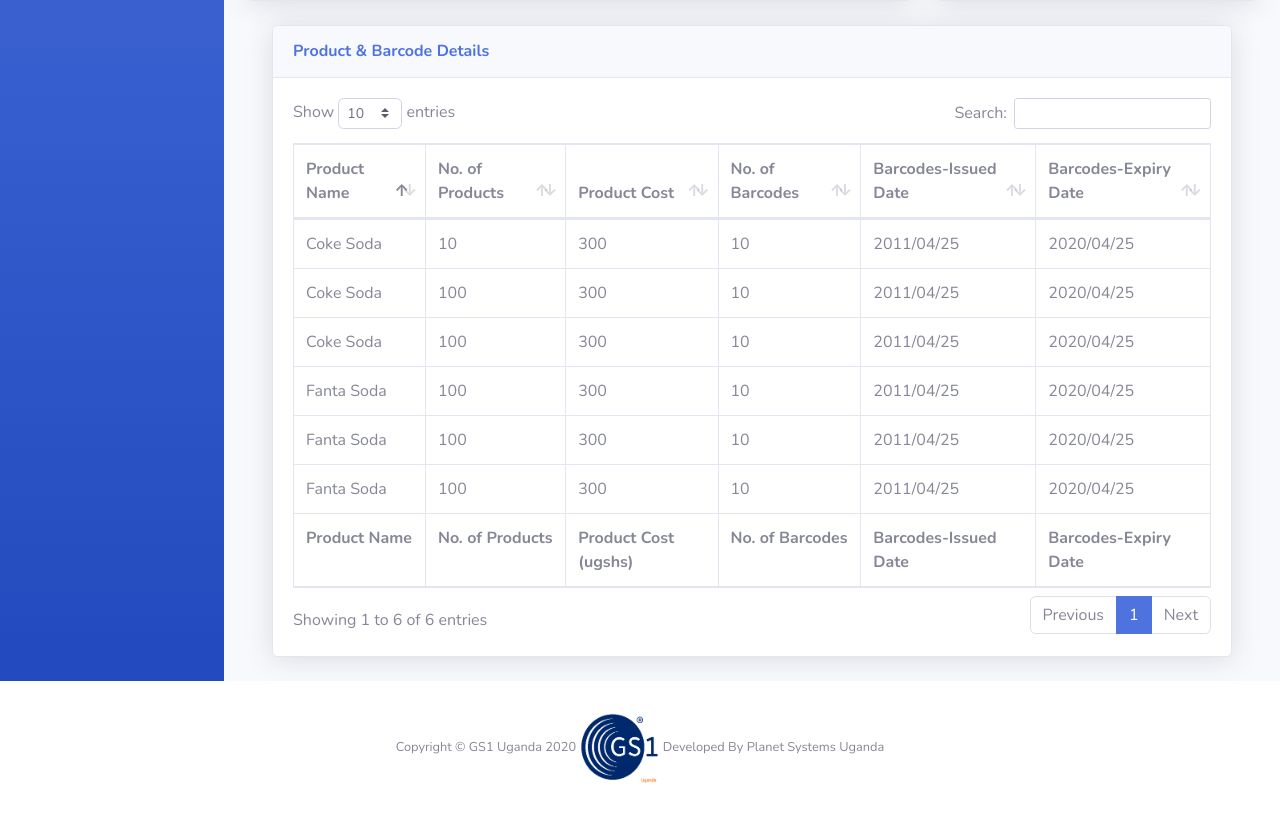
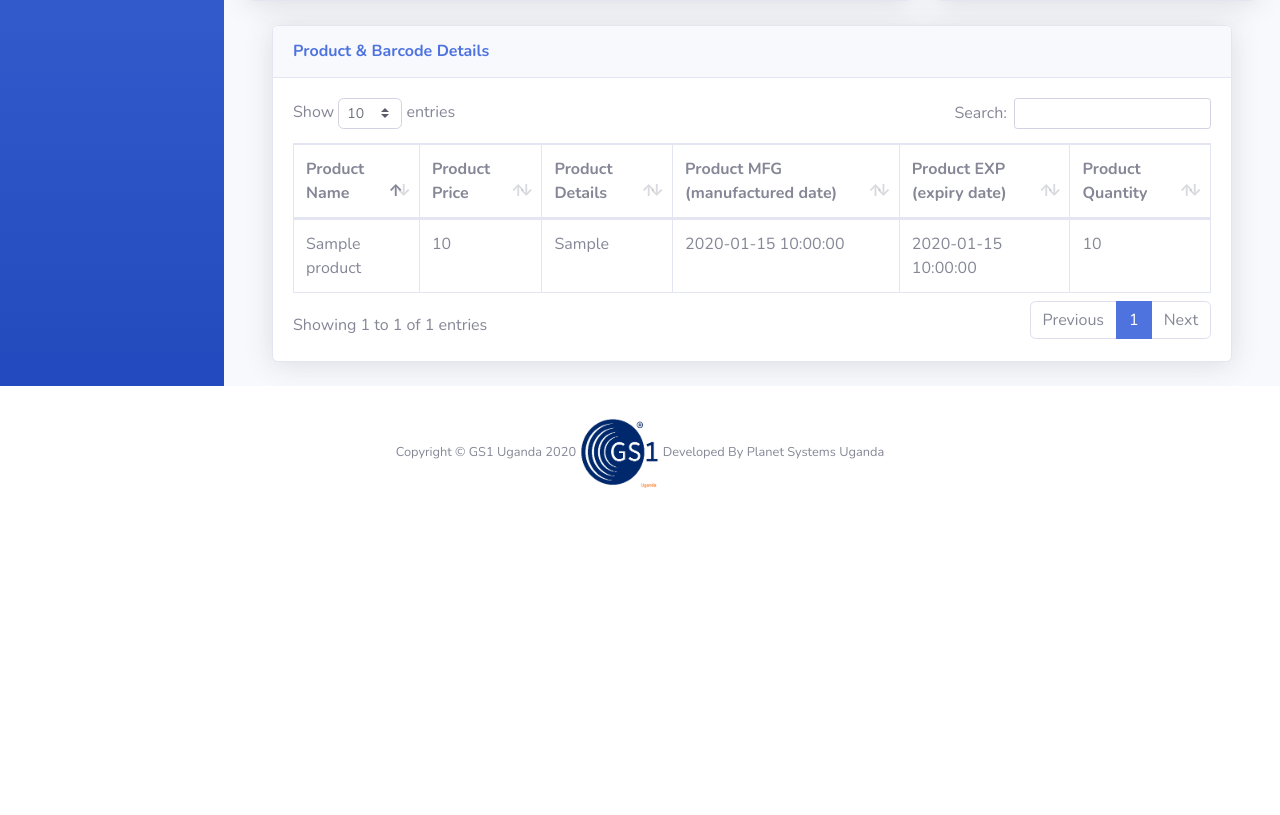
Before and after one commit to zydplatform/GS1, a PHP site: page /views/dashboard/dashboard.php in a window 1280 px wide. Shown: the part 692-1507 px from the top of the page. After the commit the page ends 1180 px from the top, so only its background shows below. Run offline with PHP 8.4, Linux system fonts and the light colour scheme; the visitor is signed in with stand-in values (Sample User, id 1); tables that the repository leaves empty or names only in its code hold one stand-in row (values such as "Sample post"); some libraries are stand-ins or nearby versions.

Commit message:
update dashboard

```diff
--- a/views/dashboard/dashboard.php
+++ b/views/dashboard/dashboard.php
@@ -13,6 +13,9 @@ session_start();
     header("location: ../login.php");
   }
   include 'products.php';
+
+  $sqltable = "SELECT * FROM products";
+  $resulttable =mysqli_query($connect_database, $sqltable);
 ?>
 
 <!DOCTYPE html>
@@ -382,80 +385,49 @@ session_start();
 
               <div class="table-responsive">
                 <!-- <button class="btn btn-info">Add Product</button><br><br> -->
+                <?php if(mysqli_num_rows($resulttable)>0){ ?>
                 <table class="table table-bordered" id="dataTable" width="100%" cellspacing="0">
                   <thead>
                     <tr>
                       <th>Product Name</th>
-                      <th>No. of Products</th>
-                      <th>Product Cost</th>
-                      <th>No. of Barcodes</th>
-                      <th>Barcodes-Issued Date</th>
-                      <th>Barcodes-Expiry Date</th>
+                      <th>Product Price</th>
+                      <th>Product Details</th>
+                      <th>Product MFG (manufactured date)</th>
+                      <th>Product EXP (expiry date)</th>
+                      <th>Product Quantity</th>
                     </tr>
                   </thead>
 
                   <tbody>
-  <tr>
-                      <td>Coke Soda</td>
-                      <td>10</td>
-                      <td>300</td>
-                      <td>10</td>
-                      <td>2011/04/25</td>
-                      <td>2020/04/25</td>
+
+                    <?php
+                      $i=0;
+                      while($row= mysqli_fetch_array($resulttable)){
+
+
+                     ?>
+                    <tr>
+                      <td><?php echo $row['productname']; ?></td>
+                      <td><?php echo $row['productprice']; ?></td>
+                      <td><?php echo $row['productspecification']; ?></td>
+                      <td><?php echo $row['mfgdate']; ?></td>
+                      <td><?php echo $row['expdate']; ?></td>
+                      <td><?php echo $row['productqty']; ?></td>
                     </tr>
-                    <tr>
-                      <td>Coke Soda</td>
-                      <td>100</td>
-                      <td>300</td>
-                      <td>10</td>
-                      <td>2011/04/25</td>
-                      <td>2020/04/25</td>
-                    </tr>
-                    <tr>
-                      <td>Fanta Soda</td>
-                      <td>100</td>
-                      <td>300</td>
-                      <td>10</td>
-                      <td>2011/04/25</td>
-                      <td>2020/04/25</td>
-                    </tr>
-                    <tr>
-                      <td>Fanta Soda</td>
-                      <td>100</td>
-                      <td>300</td>
-                      <td>10</td>
-                      <td>2011/04/25</td>
-                      <td>2020/04/25</td>
-                    </tr>
-                    <tr>
-                      <td>Coke Soda</td>
-                      <td>100</td>
-                      <td>300</td>
-                      <td>10</td>
-                      <td>2011/04/25</td>
-                      <td>2020/04/25</td>
-                    </tr>
-                    <tr>
-                      <td>Fanta Soda</td>
-                      <td>100</td>
-                      <td>300</td>
-                      <td>10</td>
-                      <td>2011/04/25</td>
-                      <td>2020/04/25</td>
-                    </tr>
-                                          <tfoot>
-                    <tr>
-                      <th>Product Name</th>
-                      <th>No. of Products</th>
-                      <th>Product Cost (ugshs)</th>
-                      <th>No. of Barcodes</th>
-                      <th>Barcodes-Issued Date</th>
-                      <th>Barcodes-Expiry Date</th>
-                    </tr>
-                  </tfoot>
-                  </tbody>
-                </table>
-              </div>
+                    <?php
+                      $i++;
+                    }
+                     ?>
+                   </tbody>
+                 </table>
+                 <?php
+
+                  }
+                  else{
+                    echo "No result found";
+                  }
+                  ?>
+                                 </div>
             </div>
           </div>
 
@@ -552,43 +524,89 @@ session_start();
         </div>
         <div class="modal-body">
 
-
-          <form method="post" action="products.php">
+          <div class="alert alert-success alert-dismissible" id="success" style="display:none;">
+            <a href="#" class="close" data-dismiss="alert" aria-label="close">×</a>
+         </div>
+          <form id="prodform" method="POST">
             <div class="form-group">
               <label for="pname">Product Name</label>
-              <input type="text" class="form-control" id="pname" name="pname" aria-describedby="pname" placeholder="Enter product name">
-              <span class="help-block" style="color: rgba(255,10,51,1);"><?php echo $pname_error; ?></span>
+              <input type="text" class="form-control" id="pname" name="pname" aria-describedby="pname" placeholder="Enter product name" required>
+<!--               <span class="help-block" style="color: rgba(255,10,51,1);"><?php echo $pname_error; ?></span> -->
             </div>
             <div class="form-group">
               <label for="pprice">Product Price</label>
               <input type="number" class="form-control" id="pprice" name="pprice">
-              <span class="help-block" style="color: rgba(255,10,51,1);"><?php echo $pprice_error; ?></span>
+<!--               <span class="help-block" style="color: rgba(255,10,51,1);"><?php echo $pprice_error; ?></span> -->
             </div>
             <div class="form-group">
               <label for="pdetails">Product Details</label>
-              <input type="text" class="form-control" name="pdetails" id="pdetails" aria-describedby="rate" placeholder="product details eg: weight,size">
-              <span class="help-block" style="color: rgba(255,10,51,1);"><?php echo $pdetails_error; ?></span>
+              <input type="text" class="form-control" name="pdetails" id="pdetails" aria-describedby="rate" placeholder="product details eg: weight,size" required>
+<!--               <span class="help-block" style="color: rgba(255,10,51,1);"><?php echo $pdetails_error; ?></span> -->
             </div>
             <div class="form-group">
               <label for="qty">Product Quantity </label>
-              <input type="number" class="form-control" id="qty" name="qty" placeholder="Number of items">
-              <span class="help-block" style="color: rgba(255,10,51,1);"><?php echo $qty_error; ?></span>
+              <input type="number" class="form-control" id="qty" name="qty" placeholder="Number of items" required>
+<!--               <span class="help-block" style="color: rgba(255,10,51,1);"><?php echo $qty_error; ?></span> -->
             </div>
             <div class="form-group">
               <label for="mfg">Product MFG </label>
-              <input type="date" class="form-control" id="mfg" name="mfg" placeholder="date manufactured">
-              <span class="help-block" style="color: rgba(255,10,51,1);"><?php echo $mfgdate_error; ?></span>
+              <input type="date" class="form-control" id="mfg" name="mfg" placeholder="date manufactured" required>
+<!--               <span class="help-block" style="color: rgba(255,10,51,1);"><?php echo $mfgdate_error; ?></span> -->
             </div>
             <div class="form-group">
               <label for="exp">Product EXP </label>
-              <input type="date" class="form-control" id="exp" name="exp" placeholder="expiry date">
-              <span class="help-block" style="color: rgba(255,10,51,1);"><?php echo $expdate_error; ?></span>
+              <input type="date" class="form-control" id="exp" name="exp" placeholder="expiry date" required>
+<!--               <span class="help-block" style="color: rgba(255,10,51,1);"><?php echo $expdate_error; ?></span> -->
             </div>
 
-            <button type="submit" name="addproduct" class="btn btn-primary">Submit</button>
+            <button title="addproduct" type="submit" id="addproduct" name="addproduct" class="btn btn-primary">Submit</button>
       </form>
     </div>
         </div>
+
+
+<script>
+$(document).ready(function() {
+  $('#addproduct').('submit', function(e) {
+    e.preventDefault();
+    debugger
+
+    $("#addproduct").attr("disabled", "disabled");
+    var pname = $('#pname').val();
+    var pprice = $('#ppricel').val();
+    var pdetails = $('#pdetails').val();
+    var qty = $('#qty').val();
+    var mfg = $('#mfg').val();
+    var exp = $('#exp').val();
+    if(pname!="" && pprice!="" && pdetails!="" && qty!="" && mfg != "" && exp!=""){
+      $.ajax({
+
+        url: "products.php",
+        type: "POST",
+        data: $(this).serializer(),
+        cache: false,
+        success: function(dataResult){
+          var dataResult = JSON.parse(dataResult);
+          if(dataResult.statusCode==200){
+            $("#addproduct").removeAttr("disabled");
+            $('#prodform').find('input:text').val('');
+            $("#success").show();
+            $('#success').html('Data added successfully !');
+          }
+          else if(dataResult.statusCode==201){
+             alert("Error occured !");
+          }
+
+        }
+      });
+    }
+    else{
+      alert('Please fill all the field !');
+    }
+  });
+});
+</script>
+
 <!--         <div class="modal-footer">
           <button class="btn btn-secondary" type="button" data-dismiss="modal">Cancel</button>
           <a class="btn btn-primary" href="../../index.html">Logout</a>
@@ -605,61 +623,6 @@ session_start();
           </div>
         </div>
       </footer>
-      <!-- End of Footer -->
-<script type="text/javascript">
-  $(document).ready(function(){
-    function fetchData(){
-      $.ajax({
-        url:'selectproduct.php',
-        method : 'POST',
-        success : function(data){
-          $('#productModal').html(data);
-
-        }
-      });
-    }
-    fetchData();
-    $(document).on('click', '#btn_add', function(){
-      var productname = $('#productname').text();
-      var productprice = $('#productprice').text();
-      var productspecification = $('#productspecification').text();
-      var mfgdate = $('#mfgdate').text();
-      var expdate = $('#expdate').text();
-
-      if(productname == ''){
-        alert('please add product name');
-        return false;
-      }
-       if(productprice == ''){
-        alert('please add price ');
-        return false;
-      }
-    if(productspecification == ''){
-        alert('please add product details');
-        return false;
-      }
-     if(mfgdate == ''){
-        alert('please add mfg date');
-        return false;
-      }
-           if(expdate == ''){
-        alert('please add exp date');
-        return false;
-      }
-      $.ajax({
-        url: 'insert.php',
-        method: 'POST',
-        data:{productname:productname, productprice:productprice, productspecification:productspecification,mfgdate:mfgdate, expdate:expdate},
-        dataType : 'text',
-        success :function(data){
-          alert(data);
-          fetchData();
-        }
-      });
-
-    });
-  });
-</script>
 
   <!-- Bootstrap core JavaScript-->
   <script src="vendor/jquery/jquery.min.js"></script>
```
